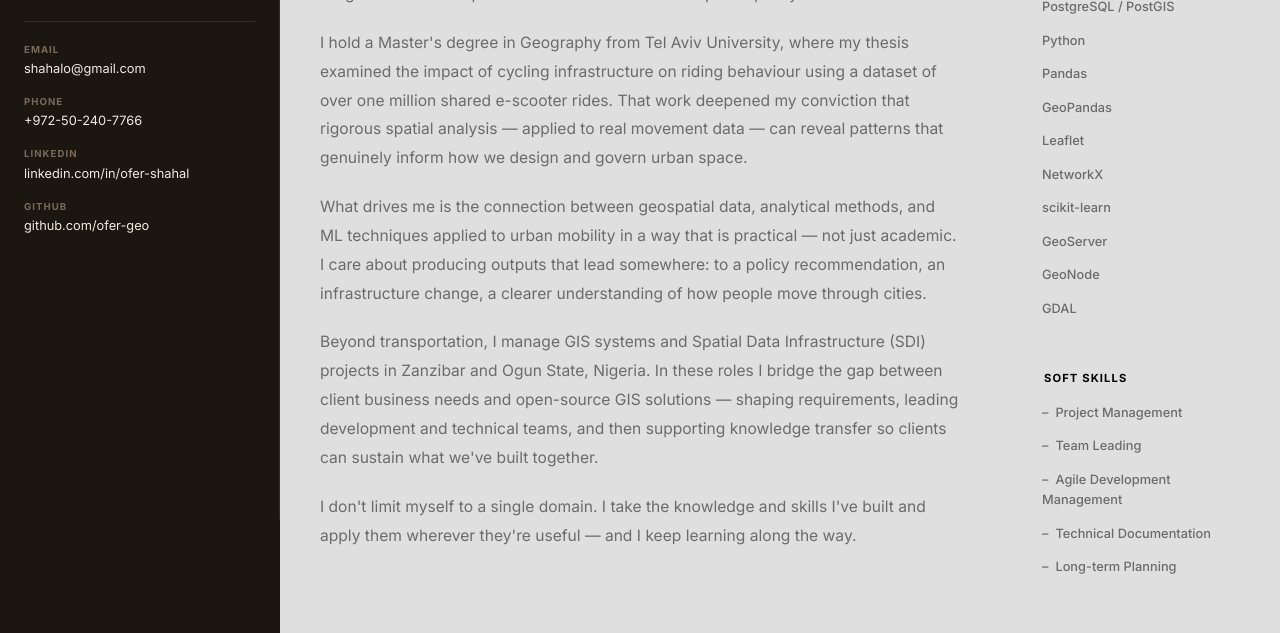
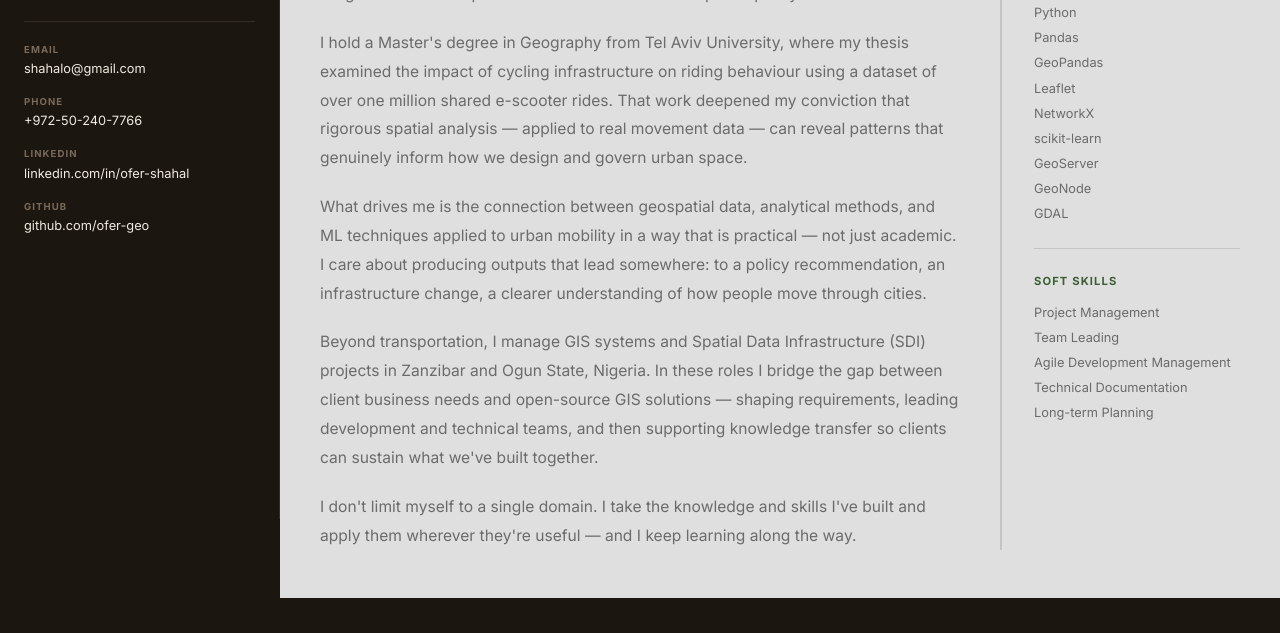
Before and after one commit to ofer-geo/personal_portfolio, an Astro site: page / in a window 1280 px wide. Shown: the part 281-914 px from the top of the page. After the commit the page ends 879 px from the top, so only its background shows below. Built offline with nearby package versions, Linux system fonts and the light colour scheme; Astro itself is replaced by a stand-in of ours.

Commit message:
About: fix invisible divider (wrong CSS vars) and remove soft-skill bullets

```diff
--- a/src/components/TabAbout.astro
+++ b/src/components/TabAbout.astro
@@ -92,55 +92,39 @@
 
 .about-sidebar {
   padding-left: 32px;
-  border-left: 2px solid var(--border);
+  border-left: 2px solid var(--ct-border);
 }
 
 .skills-section {
   padding: 4px 0;
 }
 
-/* Title indented to align with chip text (chip has 2px border-left + 10px padding) */
 .skills-title {
   font-size: 0.7rem;
   font-weight: 700;
   letter-spacing: 0.1em;
   text-transform: uppercase;
-  color: var(--accent);
+  color: var(--ct-accent);
   margin-bottom: 12px;
-  padding-left: 12px;
 }
 
 .chips {
   display: flex;
   flex-direction: column;
-  gap: 7px;
+  gap: 6px;
 }
 
-/* Left-accent bar style — text starts flush with title */
 .chip {
   display: block;
   font-size: 0.8rem;
-  font-weight: 500;
-  padding: 3px 0 3px 10px;
-  border-left: 2px solid var(--accent);
-  background: none;
-  border-radius: 0;
+  font-weight: 400;
   color: var(--ct-muted);
-}
-
-.chip-soft {
-  border-left-color: transparent;
-  padding-left: 10px;
-}
-.chip-soft::before {
-  content: "–";
-  margin-right: 7px;
-  color: var(--accent);
+  line-height: 1.5;
 }
 
 .skills-divider {
   border: none;
-  border-top: 1px solid var(--border);
+  border-top: 1px solid var(--ct-border);
   margin: 20px 0;
 }
 
@@ -150,7 +134,7 @@
   }
   .about-body {
     padding-right: 0;
-    border-bottom: 2px solid var(--border);
+    border-bottom: 2px solid var(--ct-border);
     padding-bottom: 28px;
     margin-bottom: 28px;
   }
```
